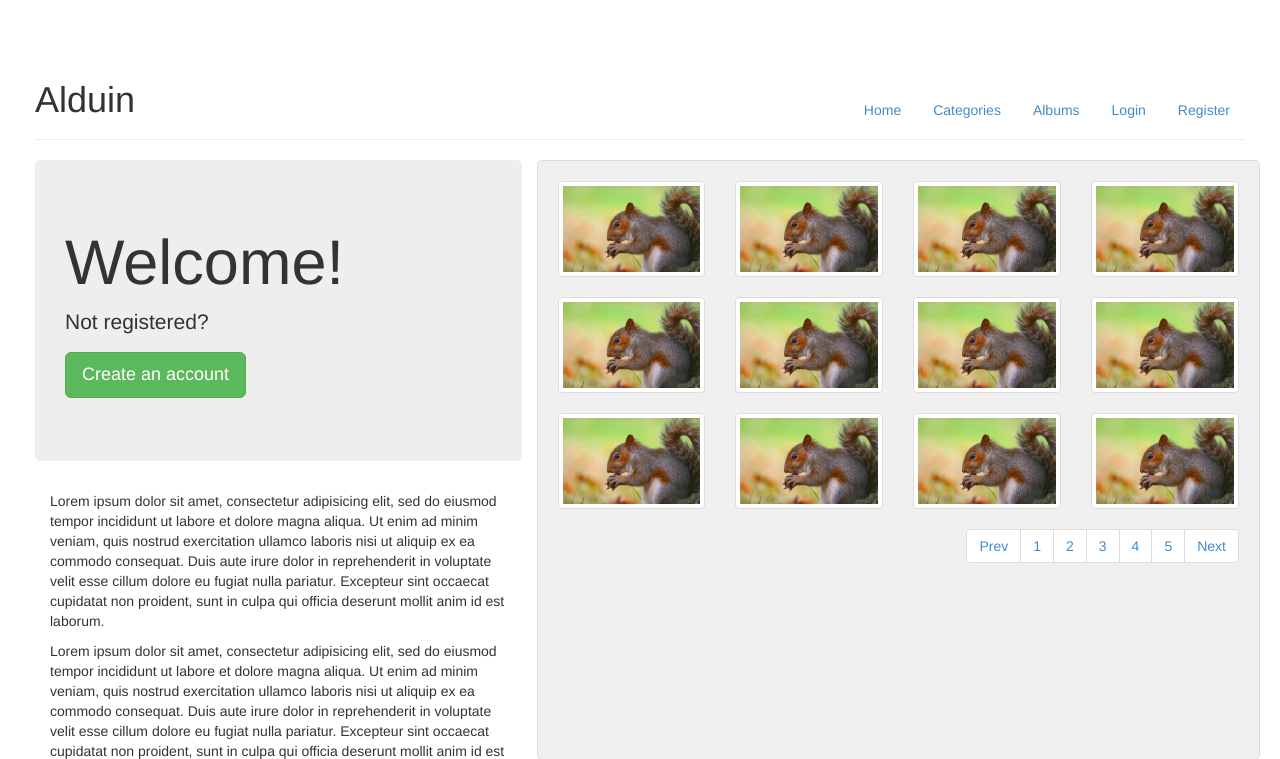
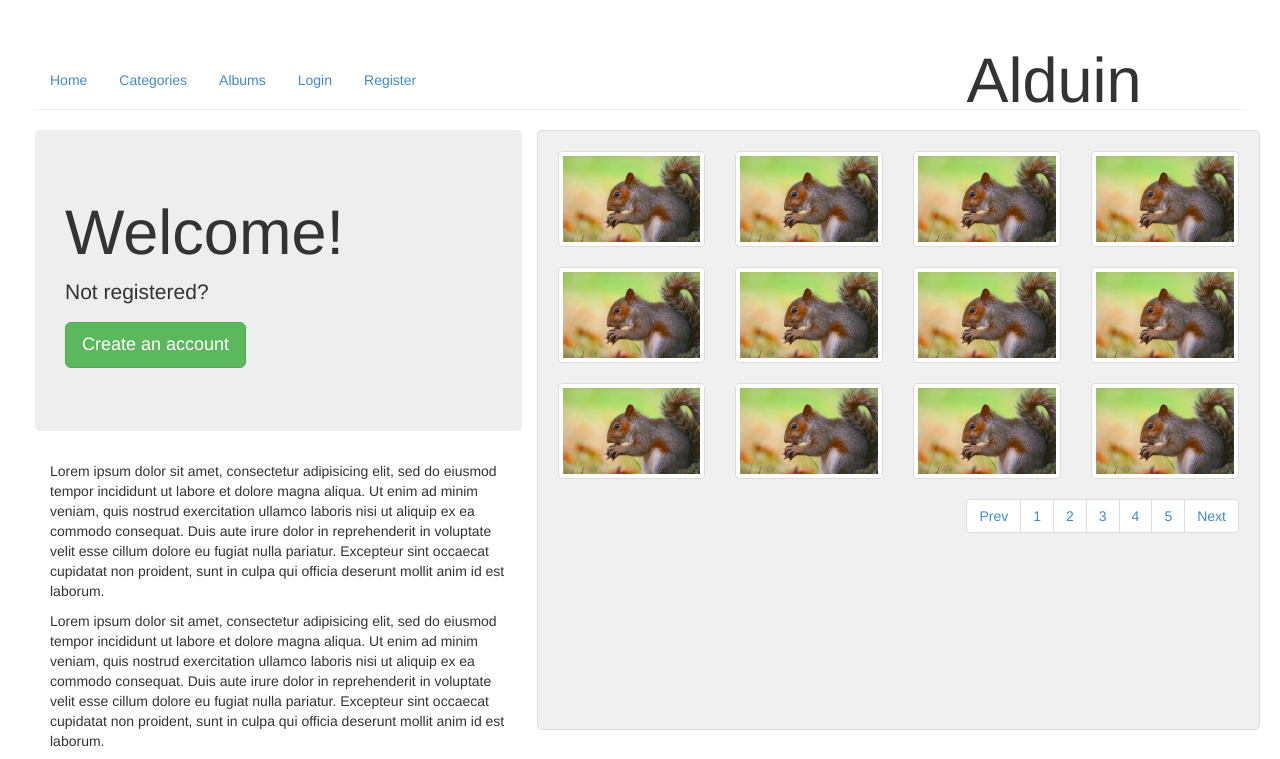
Before and after one commit to TEAM-ALDUIN/ALDUIN, a PHP site: page / in a window 1280 px wide. Shown: the top 759 px of the page. Run offline with PHP 8.4, Linux system fonts and the light colour scheme.

Commit message:
Menu and header location fixed

```diff
--- a/MainPage/css/styles.css
+++ b/MainPage/css/styles.css
@@ -7,7 +7,7 @@ footer{
 }
 
 .nav{
-    margin-top: 30px;
+    margin-top: 0px;
 }
 
 .jumbotron{
@@ -18,6 +18,11 @@ footer{
     margin: 0px;
 }
 
+.h1{
+    font-size: 63px;
+    line-height: 0px;
+}
+
 .imgGallery{
     height: 600px;
     padding: 20px;
--- a/MainPage/index.html
+++ b/MainPage/index.html
@@ -11,12 +11,9 @@
     <div class="container-fluid">
         <header class="page-header">
             <div class="row">
-                <div class="col-xs-7">
-                        <h1 class="h1">Alduin</h1>
-                </div>
-                <div class="col-xs-5 btn-group">
+                <div class="col-lg-8">
                     <nav>
-                        <ul class="nav nav-pills pull-right" role="tablist">
+                        <ul class="nav nav-pills pull-left" role="tablist">
                             <li><a href="#">Home</a></li>
                             <li><a href="#">Categories</a></li>
                             <li><a href="#">Albums</a></li>
@@ -25,6 +22,10 @@
                         </ul>
                     </nav>
                 </div>
+                <div class="col-lg-3">
+                        <h1 class="h1 pull-right">Alduin</h1>
+                </div>
+
             </div>
         </header>
 
```
